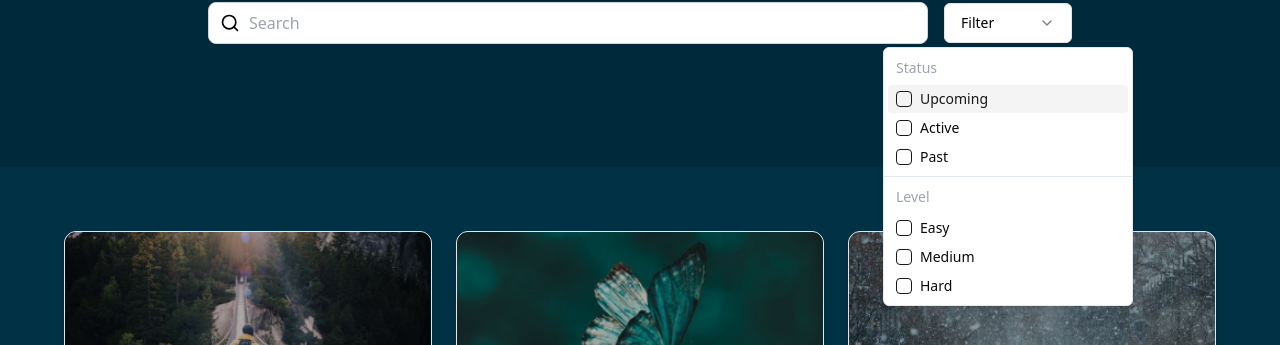
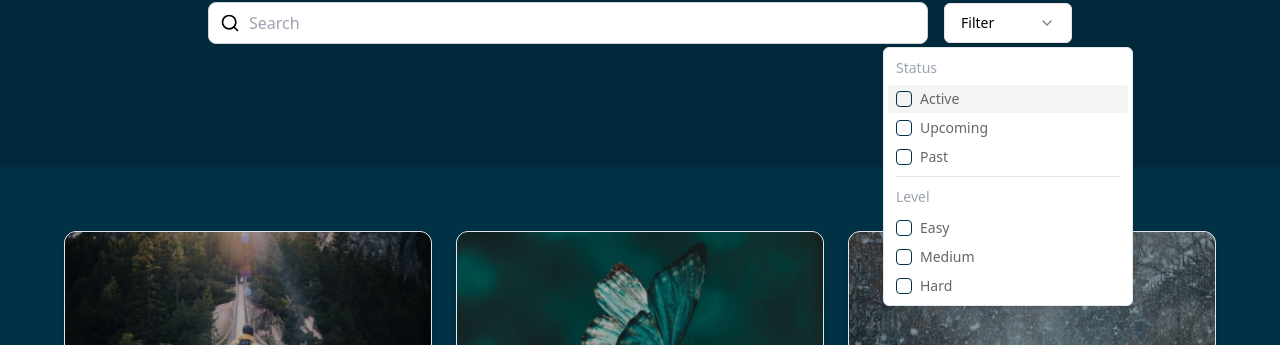
Before and after one commit to Divyanshu1020/hackathon-app, a React (Vite) app: page / in a window 1280 px wide. Both pictures are taken after a click on the button "Filter". Shown: the part 2083-2428 px from the top of the page. Built offline with nearby package versions, Linux system fonts and the light colour scheme.

Commit message:
♻️ Refactor : Do some changes in UI according to Figma file

```diff
--- a/src/components/Homepage/Filter.tsx
+++ b/src/components/Homepage/Filter.tsx
@@ -27,7 +27,7 @@ export default function Filter({
   const [open, setOpen] = useState(false);
   return (
     <Popover open={open} onOpenChange={setOpen}>
-      <PopoverTrigger  asChild>
+      <PopoverTrigger className=""  asChild>
         <Button
           variant="outline"
           role="combobox"
@@ -45,7 +45,9 @@ export default function Filter({
             {filterSelectOptions.map((group, index) => (
               <div key={group.heading}>
                 <CommandGroup heading={group.heading}>
-                  {group.options.map((option) => (
+                  {group.options.map((option) => {
+                    const isChecked = handleCheckbox({ value: option, heading: group.heading });
+                    return (
                     <CommandItem
                       className="hover:bg-gray-100 my-px flex flex-row gap-2 cursor-pointer"
                       key={option}
@@ -55,18 +57,18 @@ export default function Filter({
                         setOpen(false);
                       }}
                     >
-                      <Checkbox checked={handleCheckbox({ value: option, heading: group.heading })} />
+                      <Checkbox className="border-[#003145]" checked={isChecked} />
                       <label
                         htmlFor={option}
-                        className="text-sm font-medium leading-none cursor-pointer peer-disabled:cursor-not-allowed peer-disabled:opacity-70"
+                        className={`text-sm  tex-[#666666] text leading-none cursor-pointer peer-disabled:cursor-not-allowed peer-disabled:opacity-70`}
                       >
-                        {option}
+                        <span className={`${isChecked ? "text-black" : "text-[#666666]"}`}>{option}</span>
                       </label>
                     </CommandItem>
-                  ))}
+                  )})}
                 </CommandGroup>
                 {index < filterSelectOptions.length - 1 && (
-                  <CommandSeparator className="bg-slate-200" />
+                  <CommandSeparator className="bg-slate-200 mx-3" />
                 )}
               </div>
             ))}
--- a/src/db/staticData.ts
+++ b/src/db/staticData.ts
@@ -76,7 +76,7 @@ export const hackathons: Hackathon[] = [
 export const filterSelectOptions = [
   {
     heading: "Status",
-    options: ["Upcoming", "Active", "Past"],
+    options: ["Active", "Upcoming",  "Past"],
   },
   {
     heading: "Level",
```
